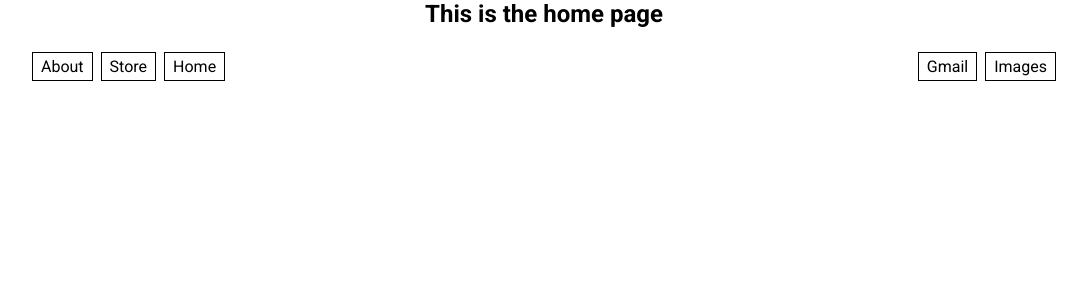
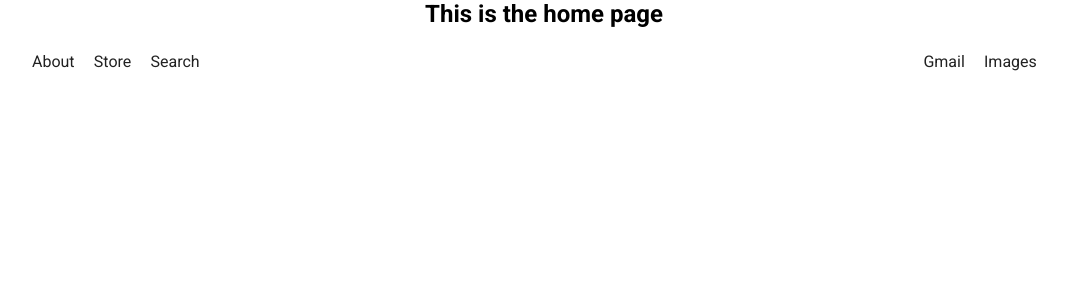
Before and after one commit to Molberda/google--clone, a React (Create React App) app: page / in a window 1280 px wide. Shown: the top 300 px of the page, without its empty margins (96-1183 px from the left). Built offline with nearby package versions, Linux system fonts and the light colour scheme.

Commit message:
moved the css for home elements to the home.css file to have everything more organized

```diff
--- a/src/App.css
+++ b/src/App.css
@@ -27,13 +27,3 @@ h1{
   max-width: 80%;
   height: 100%;
 }
-
-.home__header{
-  display: flex;
-  justify-content: space-between;
-}
-
-.link{
-  border: 1px solid black;
-  padding: 0.25em 0.5em;
-}
--- a/src/App.jsx
+++ b/src/App.jsx
@@ -1,6 +1,6 @@
 import "./App.css";
 import Home from "./Pages/Home";
-import { BrowserRouter as Router, Routes, Route, Link } from "react-router-dom";
+import { BrowserRouter as Router, Routes, Route } from "react-router-dom";
 import Search from "./Pages/Search";
 
 function App() {
--- a/src/Pages/Home.css
+++ b/src/Pages/Home.css
@@ -1,4 +1,18 @@
+.home__header{
+    display: flex;
+    justify-content: space-between;
+    align-items: center;
+  }
+
+  .home__header .link{
+        margin-right: 1.2em;
+        color: rgba(0, 0, 0, 0.87);
+  }
+
+  .home__header .link:hover{
+        text-decoration: underline;
+  }
+
 .home__headerLeft, .home__headerRight{
     display: flex;
-    gap: 0.5em;
 }
--- a/src/Pages/Home.jsx
+++ b/src/Pages/Home.jsx
@@ -13,7 +13,7 @@ const Home = () => {
             <div className="home__headerLeft">
               <Link className="link" to="/about">About</Link>
               <Link className="link" to="/store">Store</Link>
-              <Link className="link" to="/">Home</Link>
+              <Link className="link" to="/search">Search</Link>
             </div>
             <div className="home__headerRight">
               <Link className="link" to="/gmail">Gmail</Link>
```
